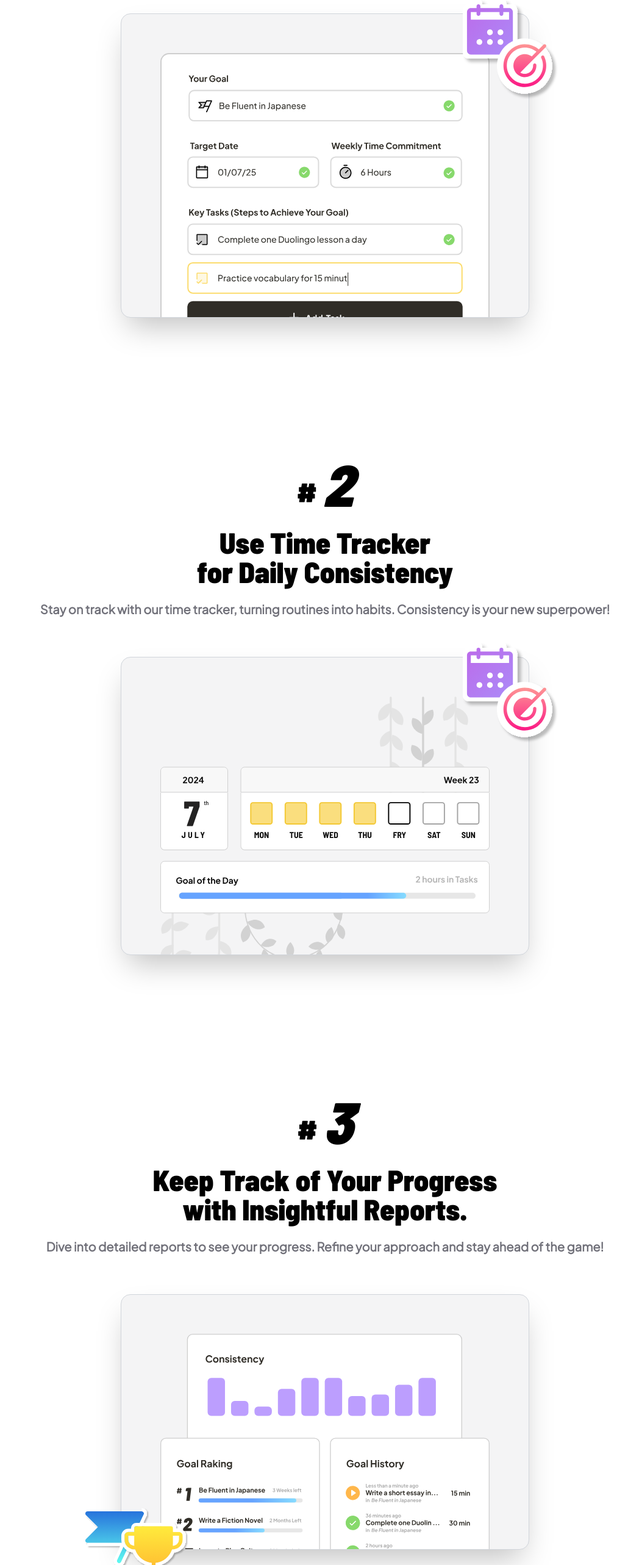
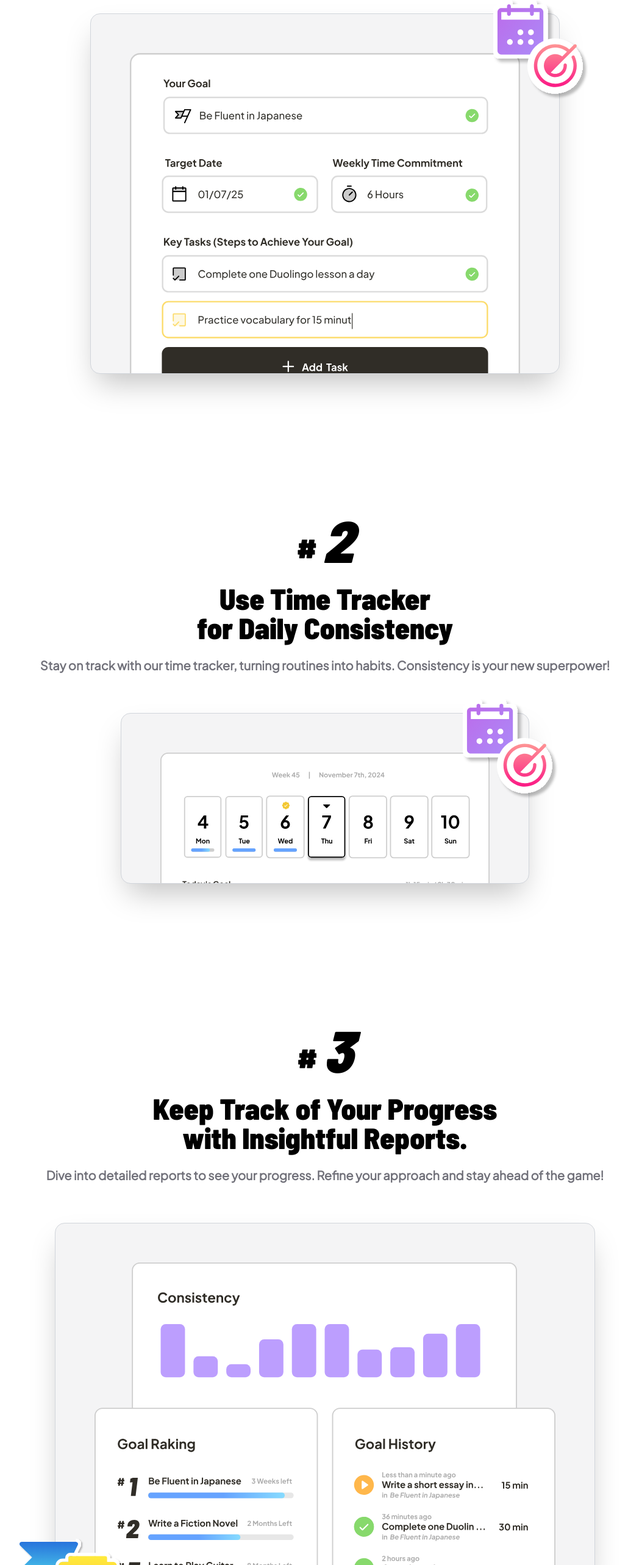
Before and after one commit to devLeticia/chimptok-website-nextjs, a Next.js app: page / in a window 1280 px wide. Shown: the part 2286-4852 px from the top of the page at 61% size, without its empty margins (107-1137 px from the left). Built offline with nearby package versions, Linux system fonts and the light colour scheme.

Commit message:
enhancing step image

```diff
--- a/src/app/Home/HowItWorks/StepOne.jsx
+++ b/src/app/Home/HowItWorks/StepOne.jsx
@@ -14,7 +14,7 @@
       <Image src="/Target.svg" alt="Seal Check" width={100} height={80} className="absolute right-2 -top-6 " />
       <Image src="/Calendar.svg" alt="Seal Check" width={100} height={90} className="absolute  top-16 -right-12 -mt-6" />
       <div className="overflow-hidden -mb-16 ">
-        <Image src="/img/steps/StepOne.svg" className="-mb-16" alt="Seal Check" width={540} height={350} />
+        <Image src="/img/steps/StepOne.svg" className="-mb-16" alt="Seal Check" width={640} height={350} />
       </div>
     </div>
     </div>
--- a/src/app/Home/HowItWorks/StepThree.jsx
+++ b/src/app/Home/HowItWorks/StepThree.jsx
@@ -15,7 +15,7 @@
         <Image src="/Flag.svg" alt="Seal Check" width={110} height={100} className="absolute -left-16 -bottom-8"  />
         <Image src="/Trophy.svg" alt="Seal Check" width={110} height={100} className="absolute left-0 -bottom-12  -mt-6"  />
         <div className="overflow-hidden -mb-16 ">
-          <Image src="/img/steps/StepThree.svg" className="-mb-16" alt="Seal Check" width={540} height={350} />
+          <Image src="/img/steps/StepThree.svg" className="-mb-16" alt="Seal Check" width={756} height={350} />
         </div>
       </div>
       </div>
```
Also changed, not shown: public/img/steps/StepTwo.svg.
